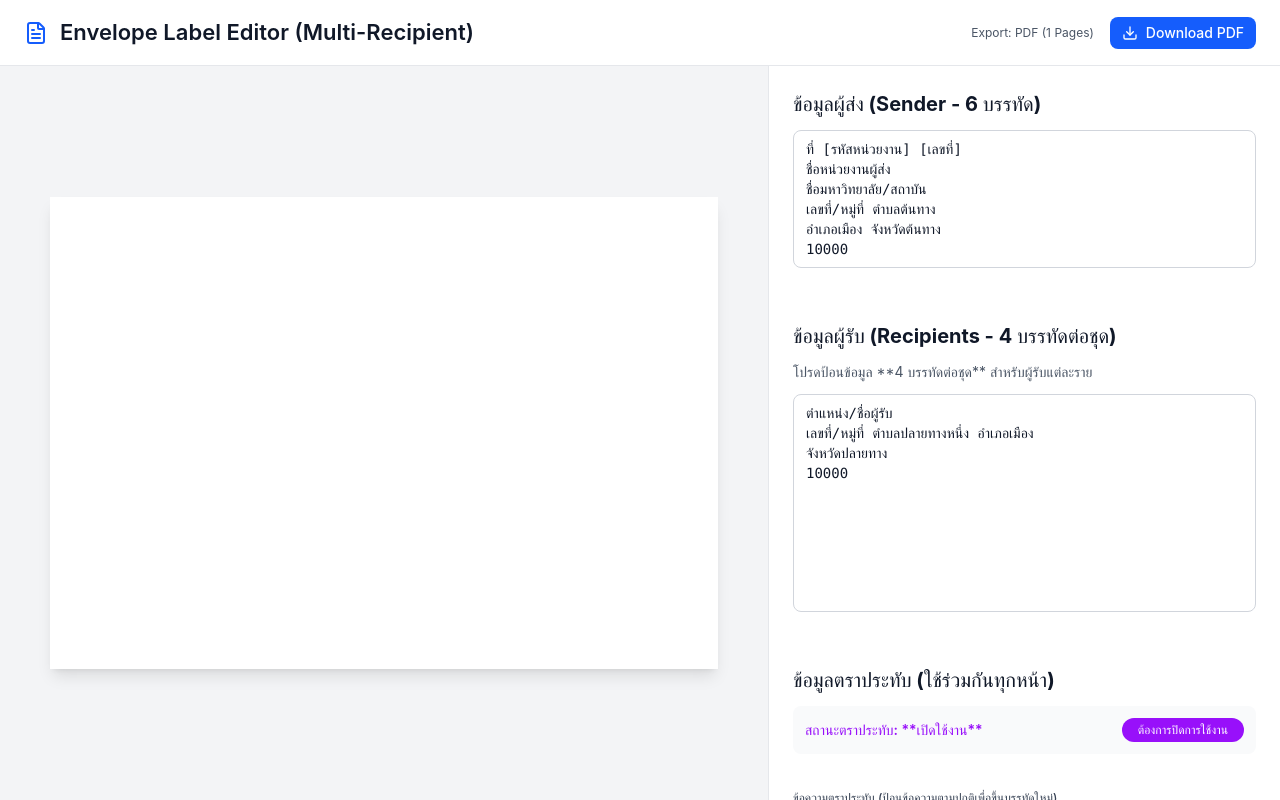
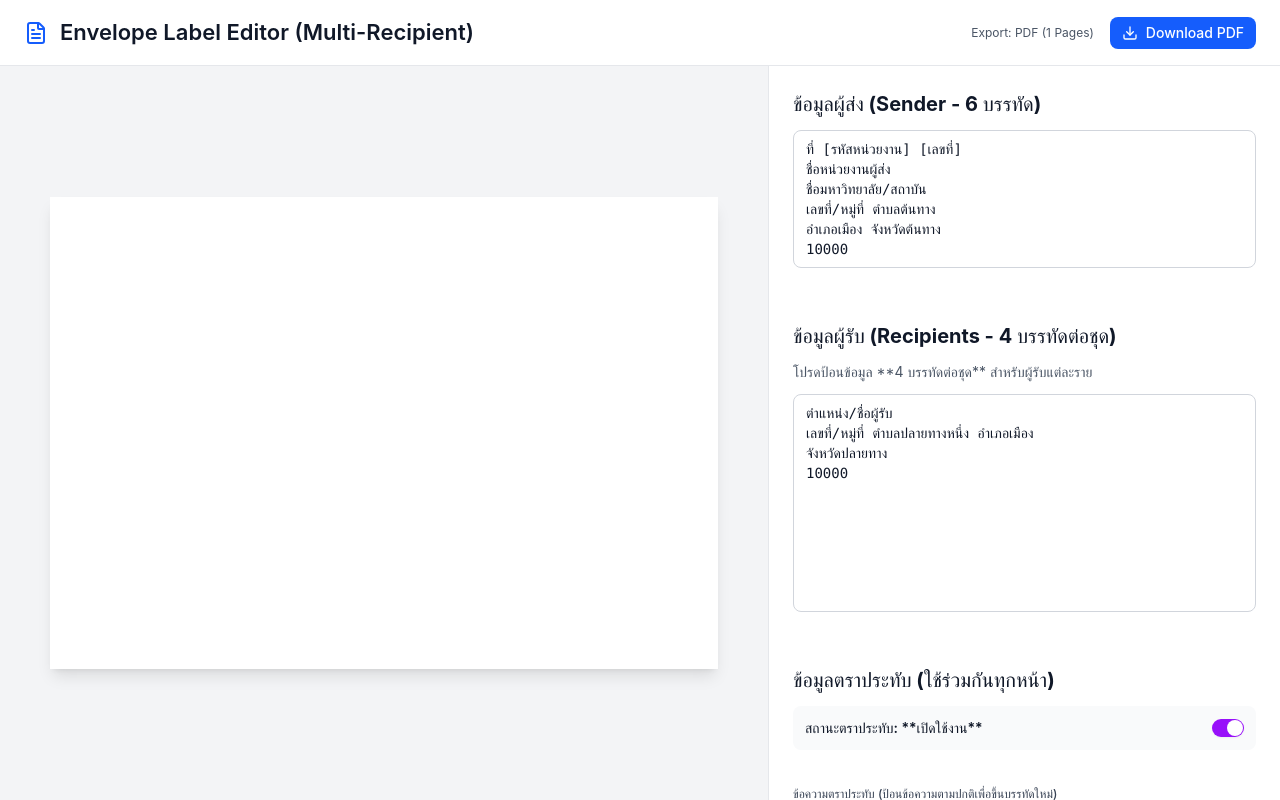
Before and after one commit to s1n-c0s/word-better-exp, a React (Vite) app: page / in a window 1280 px wide. Built offline with nearby package versions, Linux system fonts and the light colour scheme.

Commit message:
= change to use switch

```diff
--- a/src/App.tsx
+++ b/src/App.tsx
@@ -1,6 +1,8 @@
 import { useState, useEffect, useCallback, ChangeEvent } from "react";
 import { Download, FileText } from "lucide-react";
 import jsPDF from "jspdf";
+import { Switch } from "@/components/ui/switch"; // 💡 นำเข้า Switch
+
 // ไฟล์ฟอนต์ที่ถูกแปลงแล้ว: ตรวจสอบให้แน่ใจว่าไฟล์เหล่านี้ถูกโหลดในโปรเจกต์ของคุณ
 import "./fonts/thsarabunnew-normal.js";
 import "./fonts/thsarabunnew-bold.js";
@@ -8,7 +10,7 @@ import "./fonts/thsarabunnew-bold.js";
 // TH Sarabun New font will be embedded
 const SARABUN_FONT = "THSarabunNew";
 const RECIPIENT_LINES_PER_BLOCK = 4;
-const SENDER_LINES_PER_BLOCK = 6;
+// const SENDER_LINES_PER_BLOCK = 6;
 
 // กำหนด Type สำหรับข้อมูลผู้รับ (เหลือเฉพาะ Recipient fields)
 interface RecipientData {
@@ -138,8 +140,11 @@ export default function DocumentEditor() {
     // เราไม่ต้องทำอะไรกับมันอีก เพราะ generatePdfDataUri จะใช้ค่านี้โดยตรง
   };
 
-  const handleToggleChange = () => {
-    setDisableStamp((prev) => !prev);
+  // 💡 แก้ไข: Handler ใหม่สำหรับ shadcn/ui Switch
+  const handleSwitchChange = (checked: boolean) => {
+    // checked = true หมายถึงต้องการให้ Stamp ใช้งานได้
+    // เราใช้ disableStamp, ดังนั้นต้องเซ็ตเป็นค่าตรงข้าม
+    setDisableStamp(!checked);
   };
 
   useEffect(() => {
@@ -336,9 +341,9 @@ export default function DocumentEditor() {
 
   // ตัวแปรสำหรับควบคุม JSX
   const isStampEnabled = !disableStamp;
-  const toggleLabel = isStampEnabled
-    ? "ต้องการปิดการใช้งาน"
-    : "ต้องการเปิดใช้งาน";
+
+  // 💡 ไม่จำเป็นต้องใช้ toggleLabel แล้ว
+  // const toggleLabel = isStampEnabled ? "ต้องการปิดการใช้งาน" : "ต้องการเปิดใช้งาน";
 
   return (
     <div className="h-screen w-full bg-gray-100 dark:bg-gray-900">
@@ -443,23 +448,22 @@ export default function DocumentEditor() {
                   ข้อมูลตราประทับ (ใช้ร่วมกันทุกหน้า)
                 </h2>
 
-                {/* Toggle and Input Area */}
+                {/* 💡 เปลี่ยนจาก div/button เป็น Switch Component */}
                 <div className="flex justify-between items-center bg-gray-50 dark:bg-gray-700 p-3 rounded-md">
-                  <label className="text-sm font-semibold text-purple-600 dark:text-purple-400">
+                  <label
+                    htmlFor="stamp-toggle"
+                    className="text-sm font-semibold text-gray-900 dark:text-gray-100"
+                  >
                     สถานะตราประทับ: **
                     {isStampEnabled ? "เปิดใช้งาน" : "ปิดใช้งาน"}**
                   </label>
-                  <button
-                    onClick={handleToggleChange}
-                    className={`px-4 py-1 rounded-full text-xs font-medium transition-colors ${
-                      isStampEnabled
-                        ? "bg-purple-600 text-white hover:bg-purple-700"
-                        : "bg-gray-300 text-gray-800 hover:bg-gray-400 dark:bg-gray-500 dark:text-gray-100"
-                    }`}
-                  >
-                    {toggleLabel}
-                  </button>
+                  <Switch
+                    id="stamp-toggle"
+                    checked={isStampEnabled}
+                    onCheckedChange={handleSwitchChange}
+                  />
                 </div>
+                {/* สิ้นสุดการใช้ Switch */}
 
                 <div className="space-y-2 lg:space-y-3 pt-3">
                   <label className="block text-xs font-medium text-gray-700 dark:text-gray-300 mb-1">
--- a/src/components/ui/switch.tsx
+++ b/src/components/ui/switch.tsx
@@ -1,7 +1,7 @@
-import * as React from "react"
-import * as SwitchPrimitive from "@radix-ui/react-switch"
+import * as React from "react";
+import * as SwitchPrimitive from "@radix-ui/react-switch";
 
-import { cn } from "@/lib/utils"
+import { cn } from "@/lib/utils";
 
 function Switch({
   className,
@@ -11,7 +11,8 @@ function Switch({
     <SwitchPrimitive.Root
       data-slot="switch"
       className={cn(
-        "peer data-[state=checked]:bg-primary data-[state=unchecked]:bg-input focus-visible:border-ring focus-visible:ring-ring/50 dark:data-[state=unchecked]:bg-input/80 inline-flex h-[1.15rem] w-8 shrink-0 items-center rounded-full border border-transparent shadow-xs transition-all outline-none focus-visible:ring-[3px] disabled:cursor-not-allowed disabled:opacity-50",
+        // 💡 เปลี่ยนสีพื้นหลังเมื่อเปิด (data-[state=checked])
+        "peer data-[state=checked]:bg-purple-600 data-[state=unchecked]:bg-input focus-visible:border-purple-500 focus-visible:ring-purple-500/50 dark:data-[state=unchecked]:bg-input/80 inline-flex h-[1.15rem] w-8 shrink-0 items-center rounded-full border border-transparent shadow-xs transition-all outline-none focus-visible:ring-[3px] disabled:cursor-not-allowed disabled:opacity-50",
         className
       )}
       {...props}
@@ -19,11 +20,13 @@ function Switch({
       <SwitchPrimitive.Thumb
         data-slot="switch-thumb"
         className={cn(
+          // 💡 กำหนดสี Thumb เมื่อเปิด (data-[state=checked]) ให้เป็นสีขาวเหมือนเดิม
+          // และสี Thumb เมื่อปิด (data-[state=unchecked]) ให้เป็นสีม่วงเข้มขึ้นสำหรับ Dark Mode
           "bg-background dark:data-[state=unchecked]:bg-foreground dark:data-[state=checked]:bg-primary-foreground pointer-events-none block size-4 rounded-full ring-0 transition-transform data-[state=checked]:translate-x-[calc(100%-2px)] data-[state=unchecked]:translate-x-0"
         )}
       />
     </SwitchPrimitive.Root>
-  )
+  );
 }
 
-export { Switch }
+export { Switch };
```
